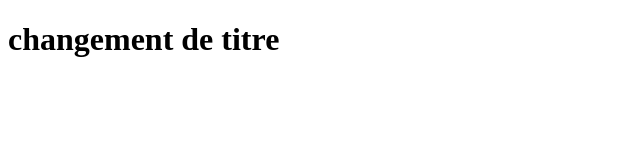
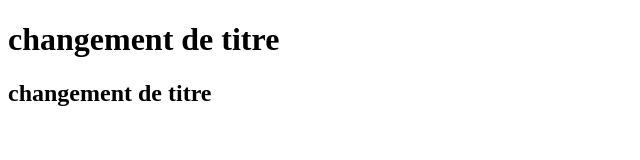
Before and after one commit to Alexandre151202/premier-repo, a plain HTML site: page index.html in a window 1280 px wide. Shown: the whole page, without its empty margins (0-640 px from the left). Drawn offline with Linux system fonts and the light colour scheme.

Commit message:
Update index.html

```diff
--- a/index.html
+++ b/index.html
@@ -5,6 +5,7 @@
  <head>
    <body>
      <h1>changement de titre<h1>
+       <h2>changement de titre<h2>
 
 
 
```
